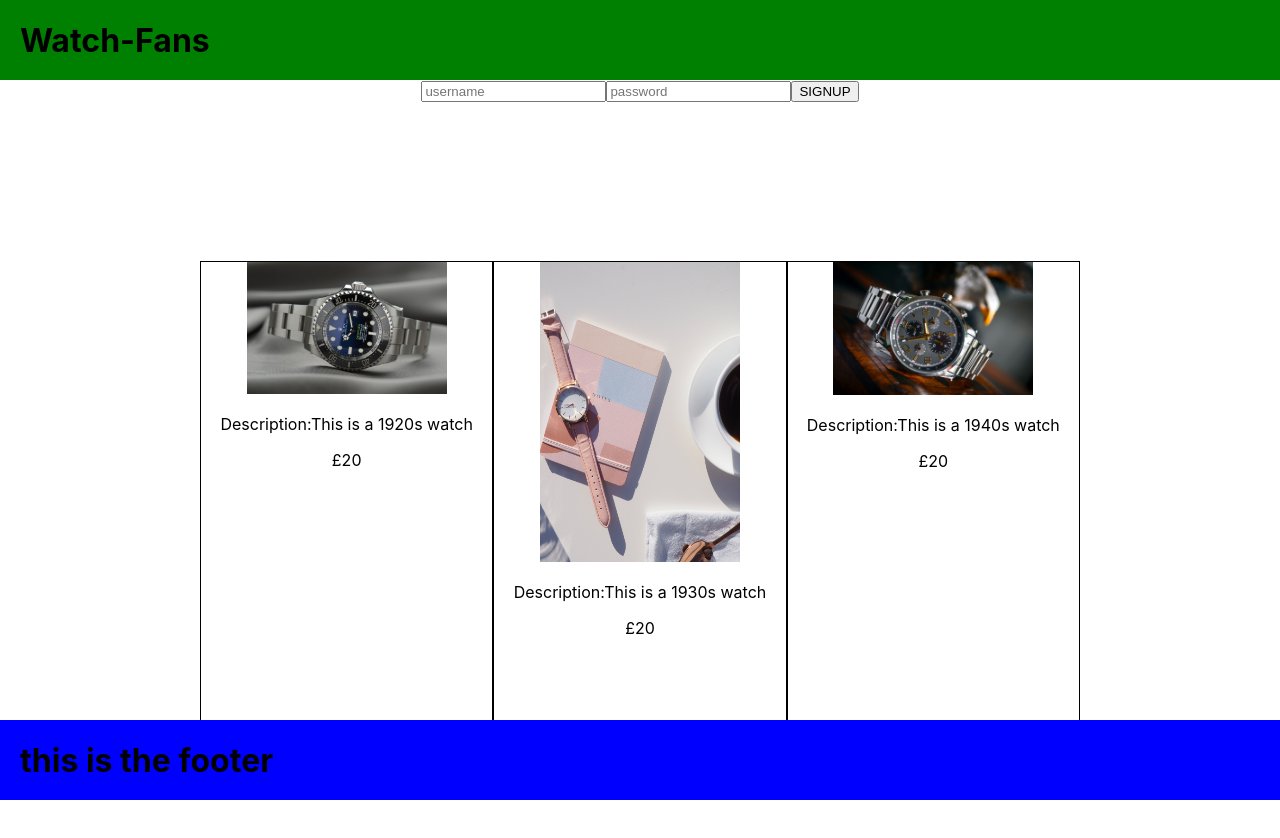
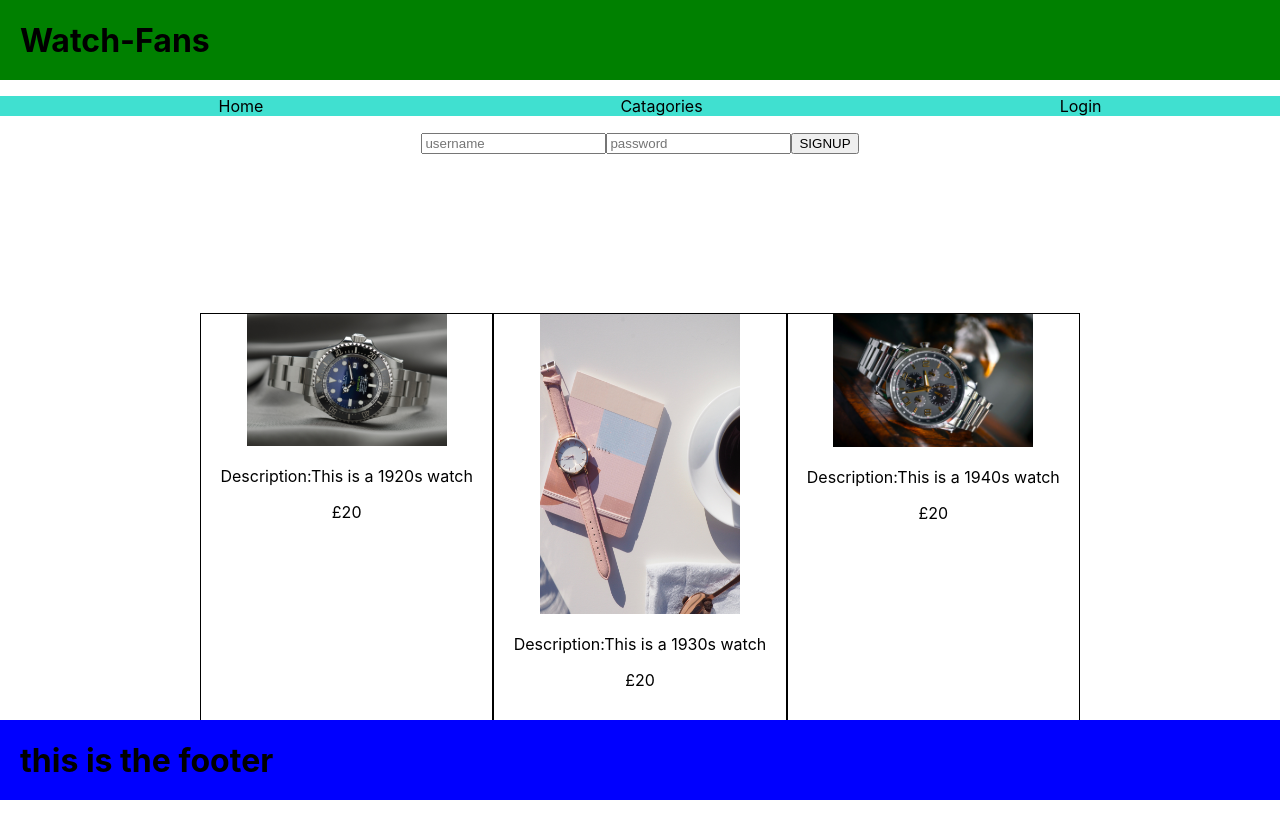
Before and after one commit to timo9939/watch-fans, a React (Create React App) app in the folder client/: page / in a window 1280 px wide. Shown: the top 838 px of the page. Built offline with nearby package versions, Linux system fonts and the light colour scheme.

Commit message:
navigation bar added

```diff
--- a/client/src/App.js
+++ b/client/src/App.js
@@ -5,11 +5,14 @@ import {
   ApolloProvider,
   createHttpLink,
 } from '@apollo/client';
-import Signup from './component/Signup'
-import Content from './component/Content/Content'
 
-import Header from "./component/Header"
-import Footer from "./component/Footer"
+
+import Signup from './component/Signup';
+import Content from './component/Content/Content';
+import Header from "./component/Header";
+import Navigation from "./component/Navigation";
+import Footer from "./component/Footer";
+
 
 const httpLink = createHttpLink({
   uri: '/graphql',
@@ -25,6 +28,7 @@ function App() {
   return (
     <ApolloProvider client={client}>
       <Header/>
+      <Navigation/>
       <div className="App">
         <Signup />
         <Content />
--- /dev/null
+++ b/client/src/component/Navigation/index.js
@@ -0,0 +1,18 @@
+import React from "react";
+import "./nav.css";
+
+const Navigation = () => {
+
+    return(
+        <div className="nav-container">
+            <ul>
+                <li className="Home">Home</li>
+                <li className="Catagories">Catagories</li>
+                <li className="Login">Login</li>
+            </ul>
+        </div>
+        )
+
+}
+
+export default Navigation;
--- /dev/null
+++ b/client/src/component/Navigation/nav.css
@@ -0,0 +1,15 @@
+.nav-container{
+    background-color: turquoise;
+}
+
+ul{
+    display: flex;
+    justify-content: space-around;
+    list-style: none;
+    position: relative;
+}
+
+li:hover{
+    color: blue;
+    scale: 1.25;
+}
```
